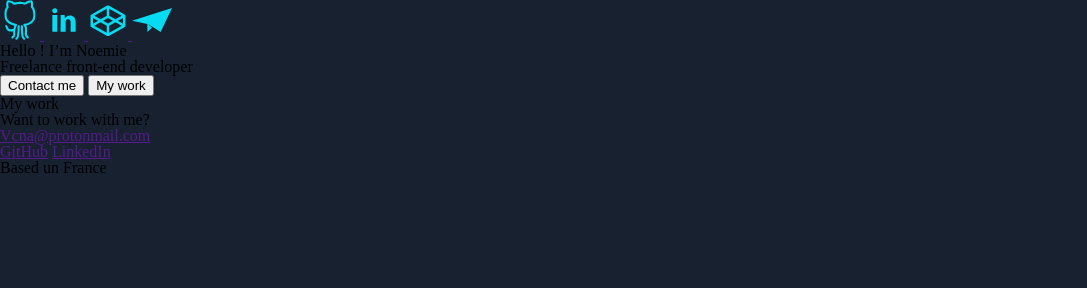
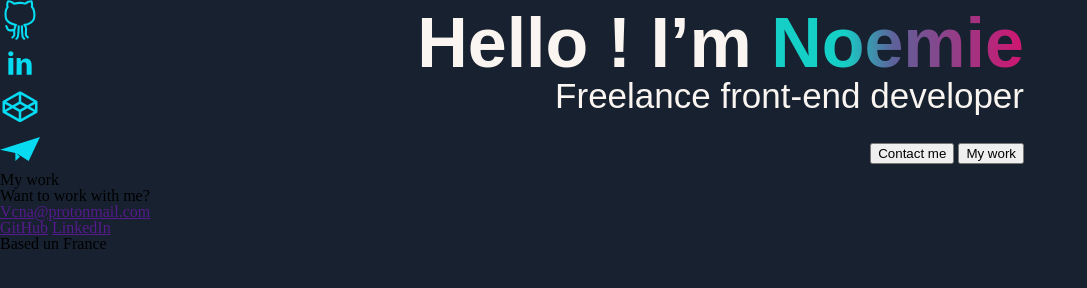
Before and after one commit to Vcna-0/portfolio, a plain HTML site: page index.html in a window 1280 px wide. Shown: the whole page, without its empty margins (0-1087 px from the left). Drawn offline with Linux system fonts and the light colour scheme; a web font is replaced by a local one.

Commit message:
add style hero

```diff
--- a/index.html
+++ b/index.html
@@ -5,8 +5,17 @@
     <meta http-equiv="X-UA-Compatible" content="IE=edge">
     <meta name="viewport" content="width=device-width, initial-scale=1.0">
     <title>Portfolio</title>
+    <!-- CSS -->
     <link rel="stylesheet" href="style.css">
     <link rel="stylesheet" href="reset.css">
+    <link rel="stylesheet" href="variables.css">
+    <!-- FONT -->
+    <link rel="preconnect" href="https://fonts.googleapis.com">
+    <link rel="preconnect" href="https://fonts.gstatic.com" crossorigin>
+    <link href="https://fonts.googleapis.com/css2?family=Hind+Vadodara:wght@300;400;500;600;700&display=swap" rel="stylesheet">
+    <link href="https://fonts.googleapis.com/css2?family=Chivo:wght@300;400;700;900&display=swap" rel="stylesheet">
+    <link href="https://fonts.googleapis.com/css2?family=Work+Sans:wght@100;200;300;400;500;600;700;800;900&display=swap" rel="stylesheet">
+
 </head>
 <body>
 
@@ -35,11 +44,13 @@
             </a>
         </div>
         <div class="heading">
-            <h1 class="heading__name">Hello ! I’m Noemie</h1>
-            <h2 class="heading__title">Freelance front-end developer</h2>
-            <div class="callToAction">
-                <button class="callToAction__button">Contact me</button>
-                <button class="callToAction__button">My work</button>
+            <div class="heading__pres">
+                <h1 class="heading__pres-name">Hello ! I’m <span>Noemie</span></h1>
+                <h2 class="heading__pres-title">Freelance front-end developer</h2>
+            </div>
+            <div class="heading__callToAction">
+                <button class="heading__callToAction-button">Contact me</button>
+                <button class="heading__callToAction-button">My work</button>
             </div>
         </div>
     </header>
--- a/style.css
+++ b/style.css
@@ -1,16 +1,45 @@
-:root {
-  --gradient: linear-gradient(
-    90.13deg,
-    rgba(21, 238, 225, 0.85) 58.91%,
-    rgba(107, 108, 173, 0.85) 78.61%,
-    rgba(238, 21, 125, 0.85) 98.67%
-  );
-
-  --font-primary: "Hind Vadodara", sans-serif;
-  --font-secondary: "Chivo", sans-serif;
-  --font: "Work Sans", sans-serif;
-}
-
 body {
   background-color: #172130;
 }
+
+.hero {
+  max-width: 80%;
+  max-height: 100vh;
+  display: flex;
+  flex-direction: row;
+  justify-content: space-between;
+  align-items: center;
+}
+
+.nav {
+  display: flex;
+  flex-direction: column;
+}
+
+.heading {
+  display: flex;
+  flex-direction: column;
+  justify-content: center;
+  align-items: flex-end;
+  gap: 1.875rem;
+  color: var(--color-white);
+}
+
+.heading__pres-name {
+  font-family: var(--font-primary);
+  font-weight: 600;
+  font-size: 4.375rem;
+}
+
+.heading__pres-name span {
+  background: var(--gradient);
+  -webkit-background-clip: text;
+  -webkit-text-fill-color: transparent;
+}
+
+.heading__pres-title {
+  font-family: var(--font-secondary);
+  font-weight: 400;
+  font-size: 2.1875rem;
+  text-align: end;
+}
--- /dev/null
+++ b/variables.css
@@ -0,0 +1,15 @@
+:root {
+  --gradient: linear-gradient(
+    90.13deg,
+    rgba(21, 238, 225, 0.85) 28.91%,
+    rgba(107, 108, 173, 0.85) 48.61%,
+    rgba(238, 21, 125, 0.85) 98.67%
+  );
+
+  --font-primary: "Hind Vadodara", sans-serif;
+  --font-secondary: "Chivo", sans-serif;
+  --font: "Work Sans", sans-serif;
+
+  --color-white: #faf5f0;
+  --color-black: #172130;
+}
```
